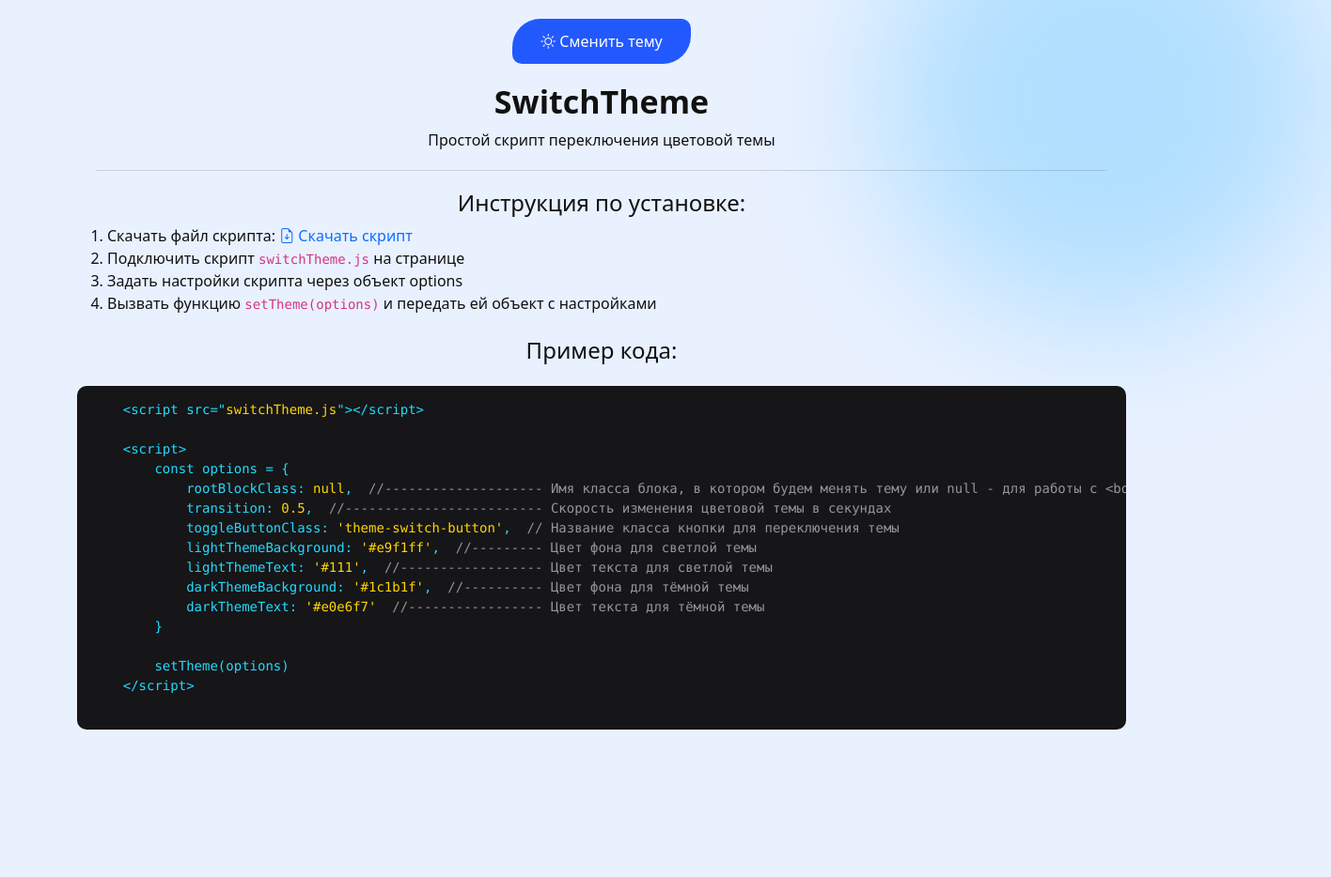
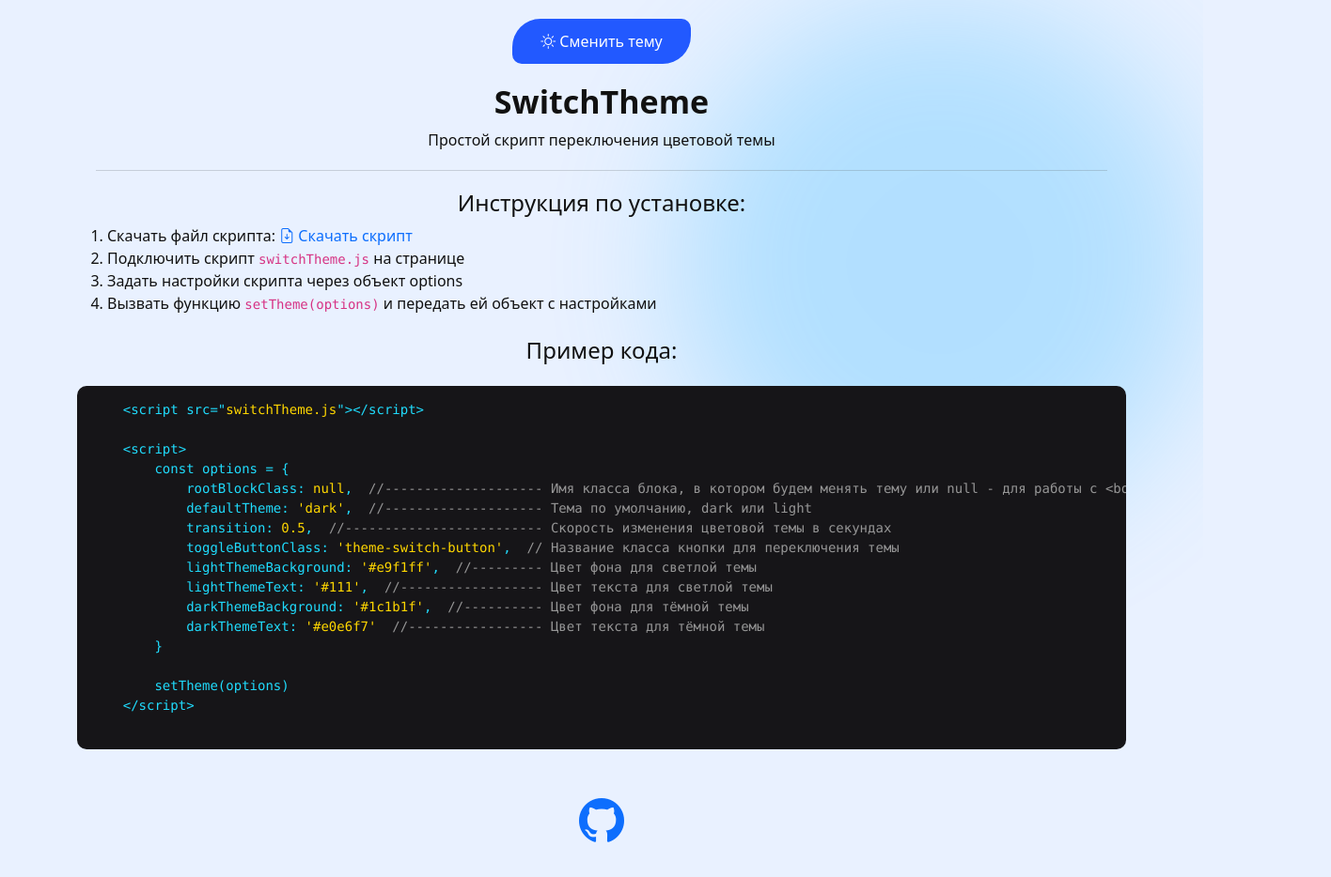
Before and after one commit to VladislavGorbunov/switch-theme-js, a plain HTML site: page index.html in a window 1280 px wide. Both pictures are taken after a click on the button "Сменить тему". Shown: the whole page at 94% size, 1416 px wide, since content can reach past the window. Before the commit the page ends 800 px from the top, so only its background shows below. Drawn offline with nearby package versions, Linux system fonts and the light colour scheme.

Commit message:
Добавлена настройка темя по умолчанию

```diff
--- a/index.html
+++ b/index.html
@@ -11,11 +11,15 @@
 
 <style>
 
-    body {
-        overflow-x: hidden;
+    :root {
+        --animation_duration: 10s;
     }
 
-    code  pre {
+    html ,body {
+        overflow-x: hidden !important;
+    }
+
+    code pre {
         background: #161518;
         padding: 15px;
         border-radius: 10px;
@@ -57,11 +61,11 @@
 
     .blur-dark {
         position: absolute;
-        width: 60vh;
-        height: 60vh;
+        width: 70vh;
+        height: 70vh;
         background: rgb(171, 18, 254);
-        right: -17vh;
-        top: -17vh;
+        right: 0vh;
+        top: 0vh;
         border-radius: 50%;
         filter: blur(70px);
         opacity: 0.3;
@@ -69,26 +73,32 @@
 
     .blur-light {
         position: absolute;
-        width: 60vh;
-        height: 60vh;
+        width: 70vh;
+        height: 70vh;
         background: rgb(54, 185, 255);
-        right: -17vh;
-        top: -17vh;
+        right: 0vh;
+        top: 0vh;
         border-radius: 50%;
         filter: blur(70px);
+        transform: rotate(0deg);
         opacity: 0.3;
+    }
+
+    .git-link {
+
+        font-size: 48px;
+        text-align: center;
     }
 
 </style>
 
-<div class="blur-dark"></div>
-<div class="blur-light"></div>
+    <div class="blur-dark"></div>
+    <div class="blur-light"></div>
 
 <div class="container position-relative">
 
+    <button class="btn btn-primary theme-switch-button"><i class="bi bi-brightness-high"></i> Сменить тему</button>
 
-
-    <button class="btn btn-primary theme-switch-button"><i class="bi bi-brightness-high"></i> Сменить тему</button>
     <h1 class="text-center">SwitchTheme</h1>
     <p class="text-center">Простой скрипт переключения цветовой темы</p>
     <hr>
@@ -102,12 +112,14 @@
     </ol>
 
     <h4 class="text-center mt-4 mb-4">Пример кода:</h4>
+    <div class="col-12">
     <code><pre>
     &lt;script src="<span class="script-link">switchTheme.js</span>">&lt;/script>
 
     &lt;script>
         const options = {
             rootBlockClass: <span class="option">null</span>, <span class="comment"> //-------------------- Имя класса блока, в котором будем менять тему или null - для работы с &lt;body></body></span>
+            defaultTheme: <span class="option">'dark'</span>, <span class="comment"> //-------------------- Тема по умолчанию, dark или light</span>
             transition: <span class="option">0.5</span>, <span class="comment"> //------------------------- Скорость изменения цветовой темы в секундах</span>
             toggleButtonClass: <span class="option">'theme-switch-button'</span>, <span class="comment"> // Название класса кнопки для переключения темы</span>
             lightThemeBackground: <span class="option">'#e9f1ff'</span>, <span class="comment"> //--------- Цвет фона для светлой темы</span>
@@ -119,7 +131,11 @@
         setTheme(options)
     &lt;/script>
     </pre></code>
+    </div>
 
+    <div class="p-4 col-auto mx-auto text-center">
+        <a href="https://github.com/VladislavGorbunov/switch-theme-js" class="git-link" target="_blank"><i class="bi bi-github"></i></a>
+    </div>
 </div>
 
 
--- a/switchTheme.js
+++ b/switchTheme.js
@@ -1,4 +1,4 @@
-let theme = 'dark'
+let theme
 let transition
 let toggleButtonClass
 let lightThemeBackground
@@ -8,14 +8,16 @@ let darkThemeText
 let blurDark
 let blurLight
 let rootBlockClass = null
+let defaultTheme
 
 function setTheme(options) {
-    transition = options.transition
+    transition = options.transition || 1
     toggleButtonClass = options.toggleButtonClass
     lightThemeBackground = options.lightThemeBackground
     lightThemeText = options.lightThemeText
     darkThemeBackground = options.darkThemeBackground
     darkThemeText = options.darkThemeText
+    defaultTheme = options.defaultTheme || 'dark'
 
     rootBlockClass = document.querySelector(`.${options.rootBlockClass}`) || document.body
 
@@ -25,7 +27,11 @@ function setTheme(options) {
 
     themeSwitchButton.addEventListener('click', switchTheme)
 
-    if (localStorage.getItem('theme')) theme = localStorage.getItem('theme')
+    if (localStorage.getItem('theme')) {
+        theme = localStorage.getItem('theme')
+    } else {
+        theme = defaultTheme
+    }
 
     if (theme === 'dark') {
         setDarkTheme()
@@ -64,6 +70,7 @@ function switchTheme() {
 
 const options = {
     rootBlockClass: null, // Имя класса блока, в котором будем менять тему, null - для body
+    defaultTheme: 'dark', // Тема по умолчанию
     transition: 1, // Скорость изменения цветовой темы в секкундах
     toggleButtonClass: 'theme-switch-button', // Название класса кнопки для переключения темы
     lightThemeBackground: '#e9f1ff', // Цвет фона для светлой темы
```
